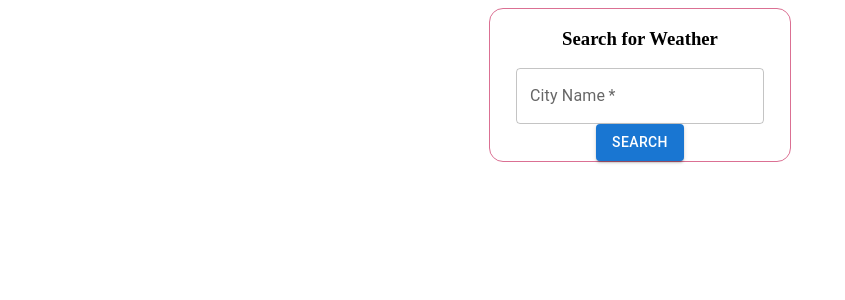
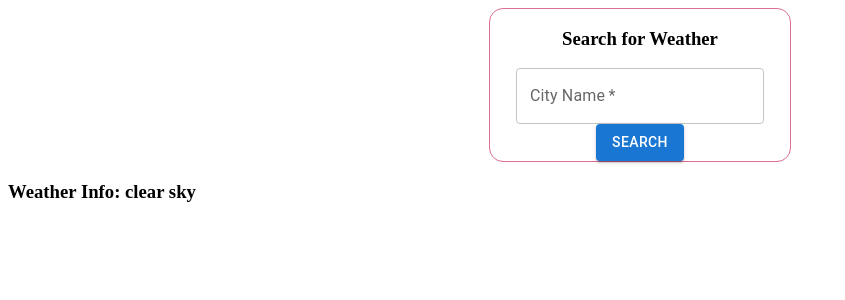
Before and after one commit to sahitya1903/weather, a React (Vite) app: page / in a window 1280 px wide. Shown: the top 300 px of the page, without its empty margins (0-845 px from the left). Built offline with nearby package versions, Linux system fonts and the light colour scheme; no server answers.

Commit message:
added InfoBox.jsx for displaying weather info

```diff
--- a/src/App.jsx
+++ b/src/App.jsx
@@ -1,3 +1,4 @@
+import InfoBox from './InfoBox';
 import SearchBox from './SearchBox';
 
 function App() {
@@ -7,6 +8,7 @@ function App() {
   return (
     <>
       <SearchBox/>
+      <InfoBox/>
     </>
   )
 }
--- /dev/null
+++ b/src/InfoBox.jsx
@@ -0,0 +1,17 @@
+export default function InfoBox(){
+    let info={
+        temp: 34.78,
+        tempMin: 34.78,
+        tempMax: 34.78,
+        humidity: 29,
+        feelsLike: 34.16,
+        weather: "clear sky"
+        }
+
+
+    return(
+        <div>
+            <h3>Weather Info: {info.weather}</h3>
+        </div>
+    )
+}
```
